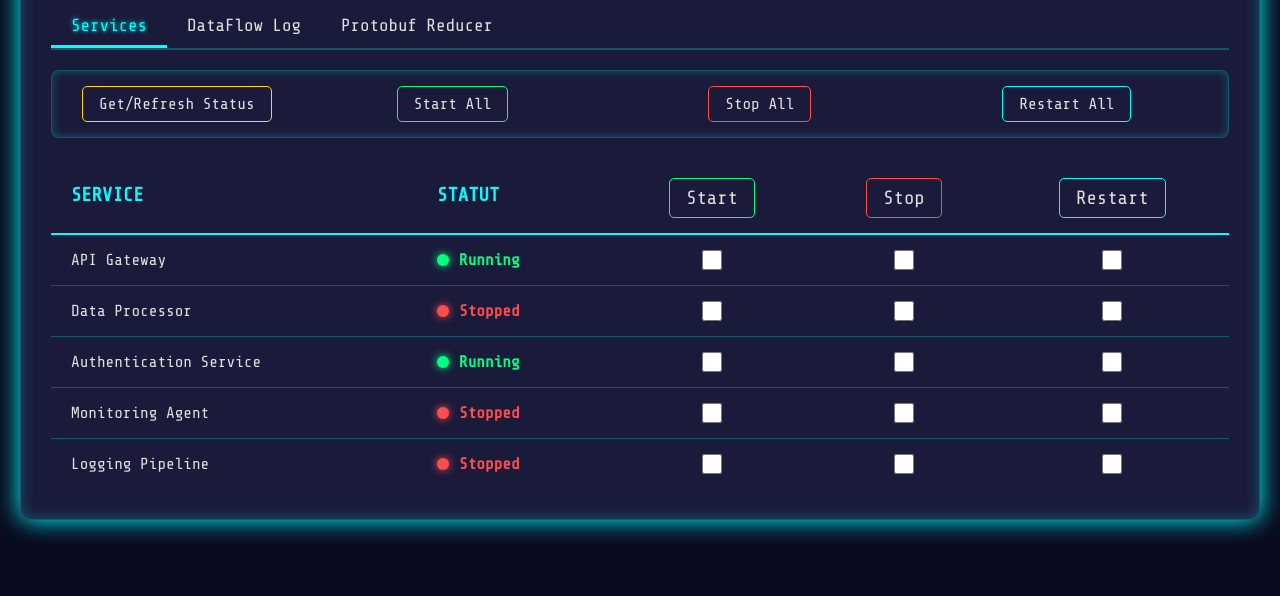
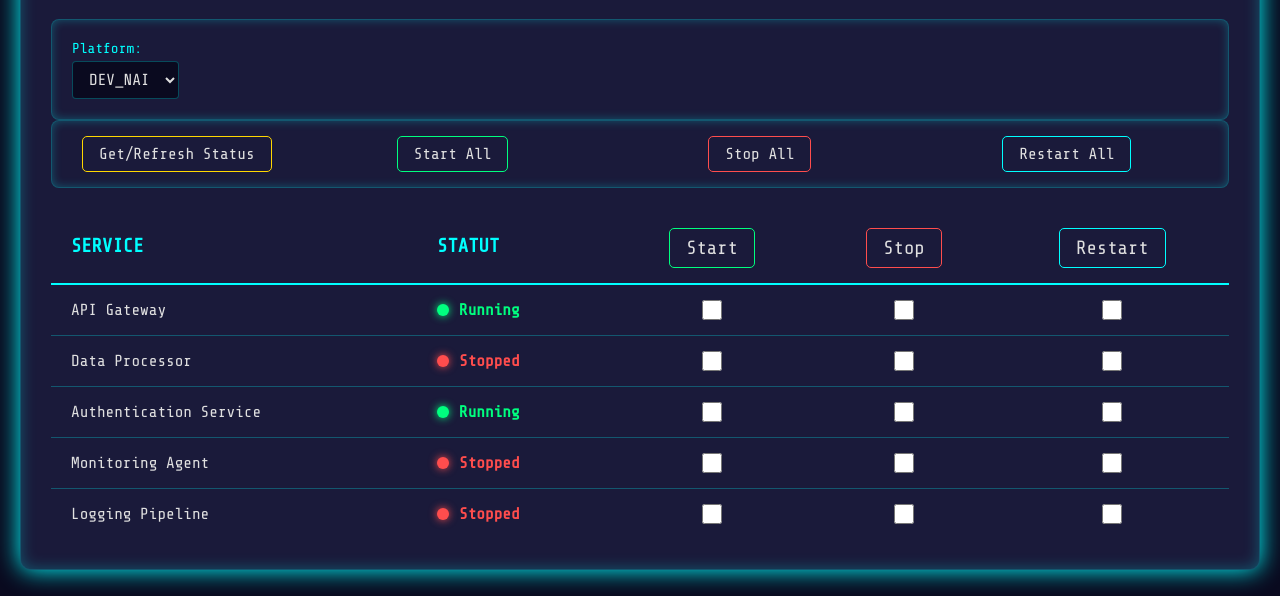
Before and after one commit to cybernaboo/front_gemini_fartoolbox, a plain HTML site: page index.html in a window 1280 px wide. Shown: the part 204-800 px from the top of the page. Drawn offline with nearby package versions, Linux system fonts and the light colour scheme.

Commit message:
Auto-commit du 2025-07-20 à 03:42:51

```diff
--- a/index.html
+++ b/index.html
@@ -23,6 +23,12 @@
       </div>
 
       <div id="services" class="tab-content active">
+        <div class="search-form">
+          <div class="form-group">
+            <label for="platform">Platform:</label>
+            <select id="platform" class="platform" data-platform=""></select>
+          </div>
+        </div>
         <div class="global-actions">
           <button class="btn btn-get-status" id="fetchbutton">
             Get/Refresh Status
--- a/script.js
+++ b/script.js
@@ -20,6 +20,32 @@ document.addEventListener("DOMContentLoaded", () => {
       }
     });
   });
+
+  function initialize() {
+    console.log("Populating platform dropdown...");
+    const platform = document.querySelector(".platform");
+    if (platform) {
+      fetch("parameters.json")
+        .then((response) => response.json())
+        .then((data) => {
+          const platforms = data.Platforms.Platform || [];
+          const defaultPlatform = data.Platforms["Default platform"] || "";
+
+          platforms.forEach((plat) => {
+            const option = document.createElement("option");
+            option.value = plat;
+            option.textContent = plat;
+            platform.appendChild(option);
+          });
+
+          // Set default platform
+          if (defaultPlatform) {
+            platform.value = defaultPlatform;
+          }
+        })
+        .catch((error) => console.error("Error loading parameters:", error));
+    }
+  }
 
   function AddListeners() {
     // Gérer les actions de masse
@@ -60,6 +86,7 @@ document.addEventListener("DOMContentLoaded", () => {
     }
   }
 
+  initialize();
   AddListeners();
 
   function handleColumnAction(action) {
```
Also changed, not shown: 1 other file.
